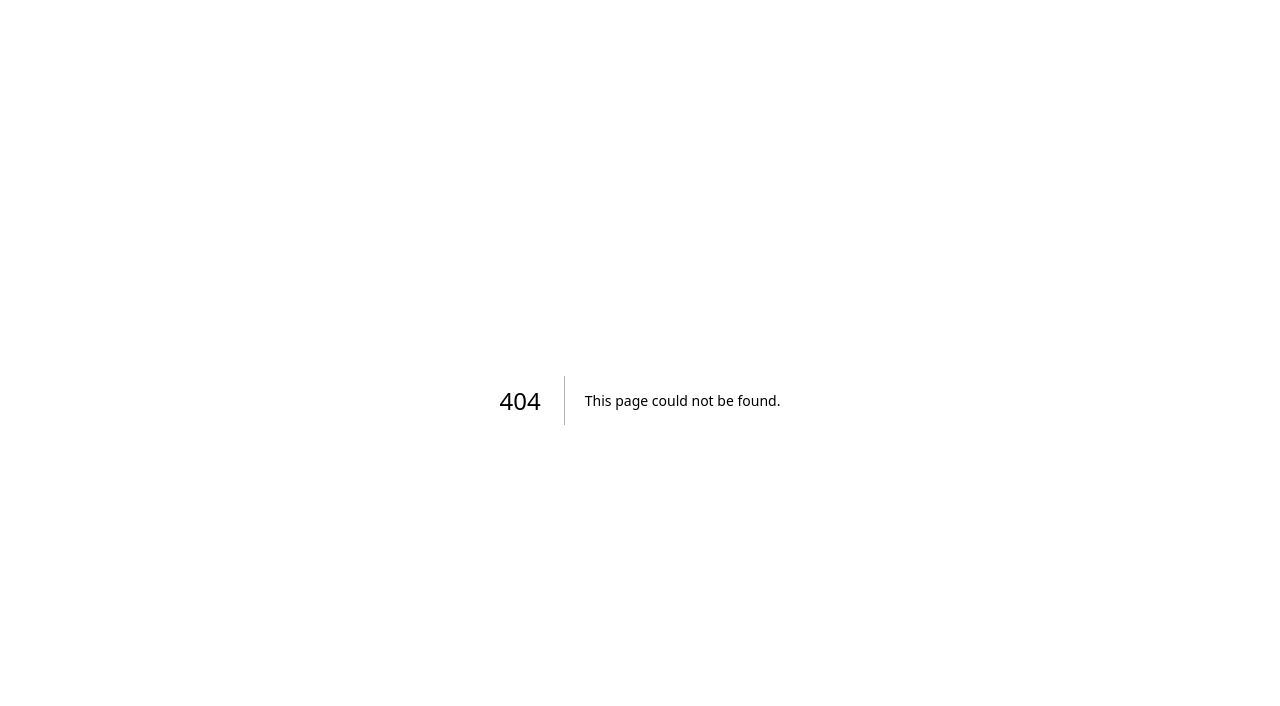
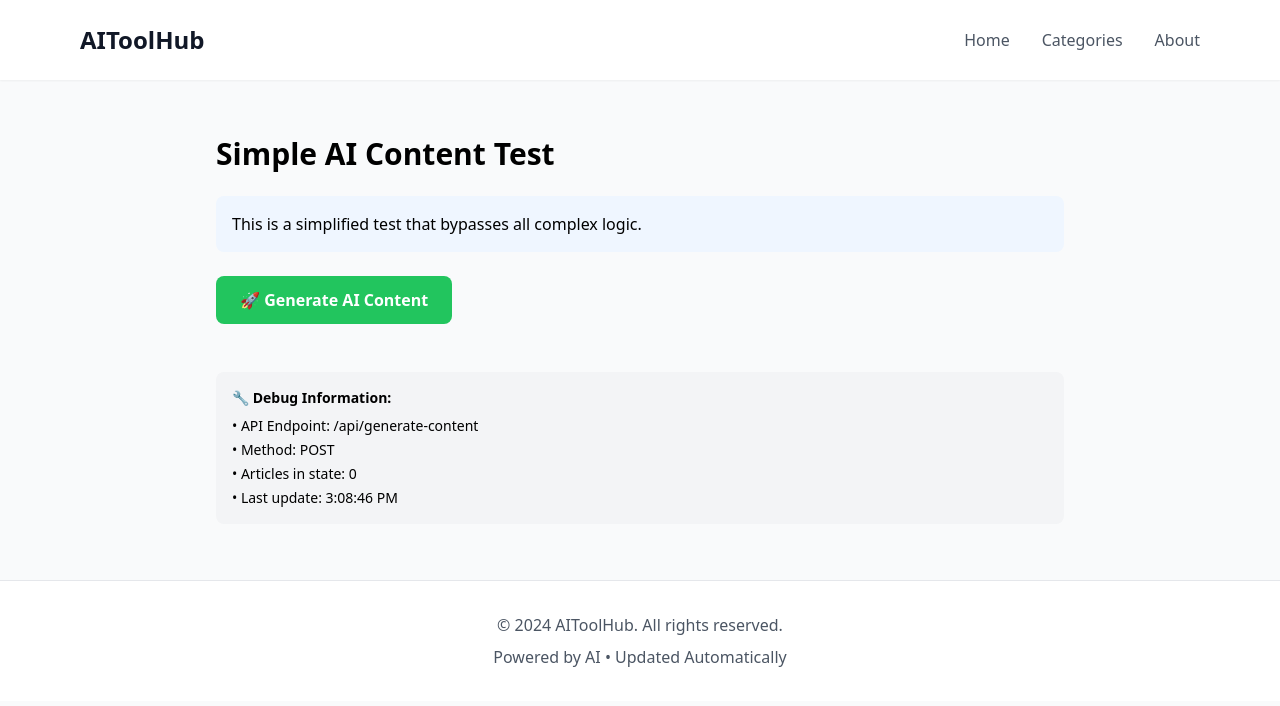
Before and after one commit to aitoolhubworkspace/aitoolhub, a Next.js app: page /simple-test in a window 1280 px wide. Before the commit this address had no page. Shown: the top 706 px of the page. Built offline with nearby package versions, Linux system fonts and the light colour scheme.

Commit message:
Create simple-test.js

```diff
--- /dev/null
+++ b/pages/simple-test.js
@@ -0,0 +1,105 @@
+import { useState } from 'react'
+import Layout from '../components/Layout'
+
+export default function SimpleTest() {
+  const [result, setResult] = useState(null)
+  const [loading, setLoading] = useState(false)
+  const [articles, setArticles] = useState([])
+
+  const generateContent = async () => {
+    setLoading(true)
+    setResult(null)
+
+    try {
+      console.log('🔄 Sending request...')
+      const response = await fetch('/api/generate-content', {
+        method: 'POST',
+        headers: {
+          'Content-Type': 'application/json',
+        },
+      })
+
+      console.log('📡 Response status:', response.status)
+      const data = await response.json()
+      console.log('📦 Response data:', data)
+
+      setResult(data)
+
+      // If successful, add to articles list
+      if (data.success && data.article) {
+        setArticles(prev => [data.article, ...prev])
+      }
+
+    } catch (error) {
+      console.error('💥 Fetch error:', error)
+      setResult({
+        error: error.message,
+        message: 'Network request failed'
+      })
+    }
+    setLoading(false)
+  }
+
+  return (
+    <Layout title="Simple Test - AIToolHub">
+      <div className="max-w-4xl mx-auto p-6">
+        <h1 className="text-3xl font-bold mb-6">Simple AI Content Test</h1>
+
+        <div className="bg-blue-50 p-4 rounded-lg mb-6">
+          <p>This is a simplified test that bypasses all complex logic.</p>
+        </div>
+
+        <button
+          onClick={generateContent}
+          disabled={loading}
+          className="bg-green-500 text-white px-6 py-3 rounded-lg font-semibold hover:bg-green-600 disabled:bg-gray-400 mb-6"
+        >
+          {loading ? '🔄 Generating...' : '🚀 Generate AI Content'}
+        </button>
+
+        {/* Result Display */}
+        {result && (
+          <div className={`p-4 rounded-lg mb-6 ${
+            result.success ? 'bg-green-100 border border-green-300' : 'bg-red-100 border border-red-300'
+          }`}>
+            <h3 className="font-bold text-lg mb-2">
+              {result.success ? '✅ SUCCESS!' : '❌ ERROR'}
+            </h3>
+            <pre className="text-sm whitespace-pre-wrap">{JSON.stringify(result, null, 2)}</pre>
+          </div>
+        )}
+
+        {/* Generated Articles List */}
+        {articles.length > 0 && (
+          <div className="bg-gray-50 p-4 rounded-lg">
+            <h3 className="font-bold text-lg mb-3">📚 Generated Articles ({articles.length})</h3>
+            {articles.map((article, index) => (
+              <div key={article.id} className="bg-white p-4 rounded border mb-3">
+                <h4 className="font-semibold text-blue-600">{article.title}</h4>
+                <p className="text-gray-600 text-sm mt-1">{article.summary}</p>
+                <div className="text-xs text-gray-500 mt-2">
+                  ID: {article.id} | Category: {article.category} | Date: {article.date}
+                </div>
+                <div className="mt-2 text-sm bg-yellow-50 p-2 rounded">
+                  <strong>Content Preview:</strong>
+                  <div className="mt-1 line-clamp-2">{article.content}</div>
+                </div>
+              </div>
+            ))}
+          </div>
+        )}
+
+        {/* Debug Info */}
+        <div className="mt-6 bg-gray-100 p-4 rounded-lg text-sm">
+          <h4 className="font-semibold">🔧 Debug Information:</h4>
+          <ul className="mt-2 space-y-1">
+            <li>• API Endpoint: /api/generate-content</li>
+            <li>• Method: POST</li>
+            <li>• Articles in state: {articles.length}</li>
+            <li>• Last update: {new Date().toLocaleTimeString()}</li>
+          </ul>
+        </div>
+      </div>
+    </Layout>
+  )
+    }
```
